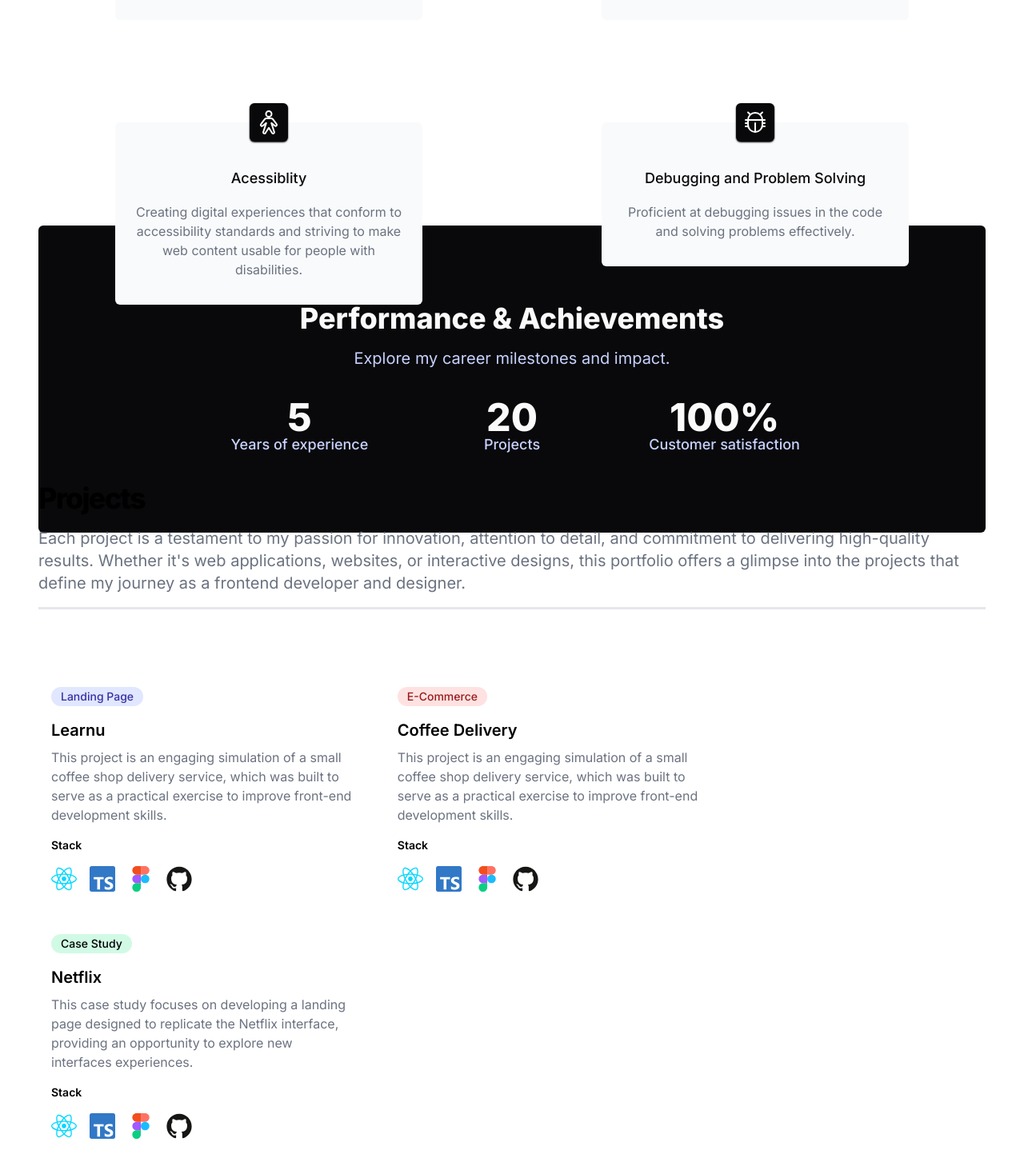
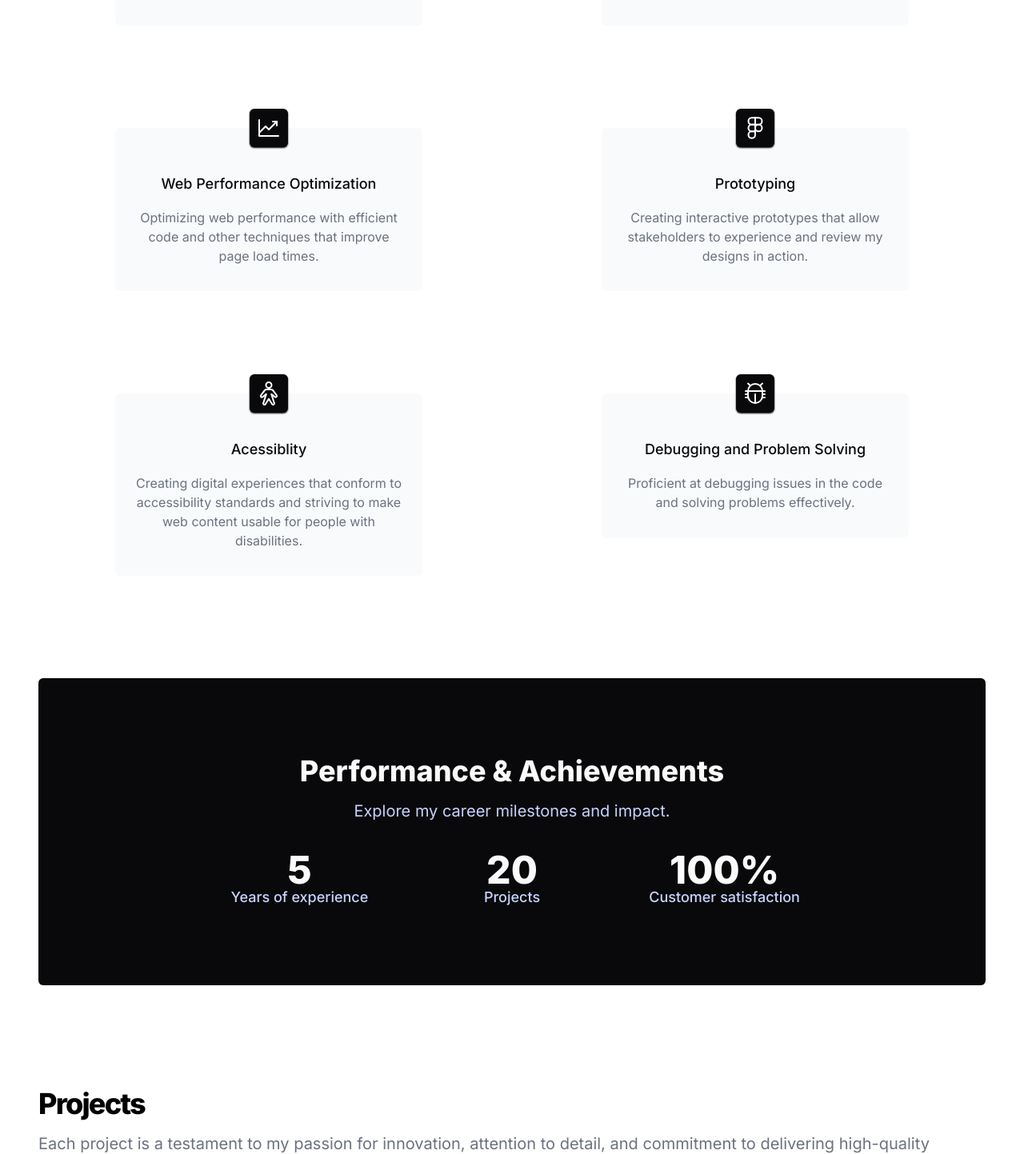
Before and after one commit to natallyriqueto/portfolio, a React (Vite) app: page / in a window 1280 px wide. Shown: the part 1357-2800 px from the top of the page at 80% size. Built offline with nearby package versions, Linux system fonts and the light colour scheme; the HTML template or start-up script is replaced by a standard one.

Commit message:
config section height

```diff
--- a/src/components/Contact/index.tsx
+++ b/src/components/Contact/index.tsx
@@ -5,8 +5,7 @@ import { Info } from "./Info";
 export function Contact() {
 
     return (
-        <section id="contact" className="h-sectionHeight flex flex-col justify-center">
-            <div className="flex flex-wrap gap-12">
+        <section id="contact" className="flex flex-wrap gap-12 py-32">
             <div className="laptop:max-w-[30rem]">
                 <h2 className="text-4xl font-extrabold -tracking-wide leading-10 mb-4">Get in touch</h2>
                 <p className="hidden laptop:flex text-lg text-gray-500 -tracking-wide leading-[1.625rem] mb-8">Whether you have questions, inquiries about collaboration, or just want to say hello, this is the place to do it. I'm always eager to hear from fellow designers, developers, potential clients, or anyone interested in the world of web development and design.</p>
@@ -19,7 +18,6 @@ export function Contact() {
             <div className="flex flex-1 laptop:px-12">
                 <Form />
             </div>
-            </div>
         </section>
     )
 }
--- a/src/components/Hero/index.tsx
+++ b/src/components/Hero/index.tsx
@@ -13,8 +13,7 @@ import react from "@/assets/images/react.svg"
 export function Hero() {
 
     return (
-        <section id="about" className="h-sectionHeight">
-            <div className="flex justify-center gap-8 items-center h-full">
+        <section id="about" className="flex justify-center py-32 gap-8">
             <div className="laptop:w-500">
                 <div className="flex gap-8 laptop:block">
                     <img src={avatar} alt="avatar" className="mb-6" />
@@ -42,7 +41,6 @@ export function Hero() {
             <div className="hidden laptop:flex max-w-762 mx-auto">
                 <img src={desk} alt="computer and a computer desk" />
             </div>
-            </div>
         </section>
     )
 }
--- a/src/components/Projects/index.tsx
+++ b/src/components/Projects/index.tsx
@@ -42,6 +42,13 @@ const projectsList: ProjectListType[] = [
         tag: { title: "Case Study", fontColor:"font-emerald-800", bgColor: "bg-emerald-100"},
         stack: [reactLogo, typescriptLogo, figma, github],
         link: ""
+    },
+    {
+        title: "Hydra",
+        description: "This case study focuses on developing a landing page designed to replicate the Netflix interface, providing an opportunity to explore new interfaces experiences.",
+        tag: { title: "Landing Page", fontColor:"text-indigo-800", bgColor: "bg-indigo-100"},
+        stack: [reactLogo, typescriptLogo, figma, github],
+        link: ""
     }
 ]
 
@@ -56,7 +63,7 @@ export function Projects() {
     };
 
     return (
-        <section id="projects" className="h-sectionHeight flex flex-col justify-center">
+        <section id="projects">
             <div className="flex flex-col gap-4 mb-20">
                 <h2 className="tracking-tighter	font-extrabold text-4xl leading-10">Projects</h2>
                 <p className="text-gray-500 text-xl">Each project is a testament to my passion for innovation, attention to detail, and commitment to delivering high-quality results. Whether it's web applications, websites, or interactive designs, this portfolio offers a glimpse into the projects that define my journey as a frontend developer and designer.</p>
--- a/src/components/Skills/index.tsx
+++ b/src/components/Skills/index.tsx
@@ -21,7 +21,7 @@ export function Skills() {
     };
 
     return (
-        <section id="skills" className="h-sectionHeight flex flex-col justify-center">
+        <section id="skills">
             <div className="max-w-screen-sm mx-auto text-center">
                 <h3 className="uppercase font-semibold leading-6 tracking-wide">skills</h3>
                 <h2 className="font-bold -tracking-wide leading-10 text-4xl mt-2 mb-5">Core Frontend Developer Skills</h2>
--- a/src/components/Stats/index.tsx
+++ b/src/components/Stats/index.tsx
@@ -2,7 +2,7 @@ import { Achievements } from "./Achievements";
 
 export function Stats() {
     return (
-        <section id="stats" className="bg-zinc-950 p-12 laptop:p-24 text-center rounded-md laptop:mt-32">
+        <section id="stats" className="bg-zinc-950 p-12 laptop:p-24 text-center rounded-md my-32">
             <h2 className="font-extrabold text-4xl leading-10 text-zinc-50 mb-4">Performance & Achievements</h2>
             <h3 className="leading-7 text-xl text-indigo-200 mb-10">Explore my career milestones and impact.</h3>
             <div className="flex justify-center items-center flex-col gap-8 laptop:flex-row">
```
Lines whose indentation alone changed are shown as unchanged.
